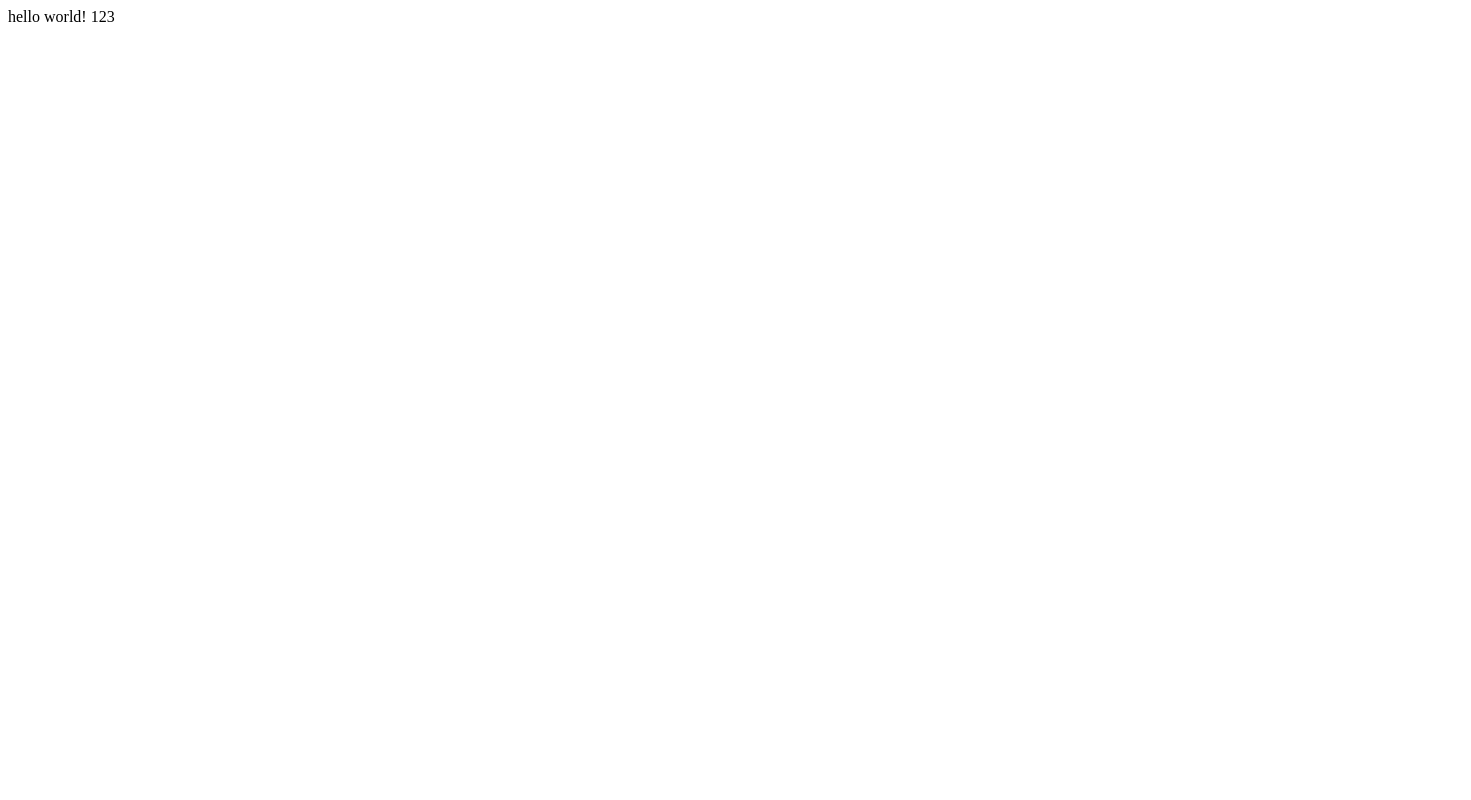
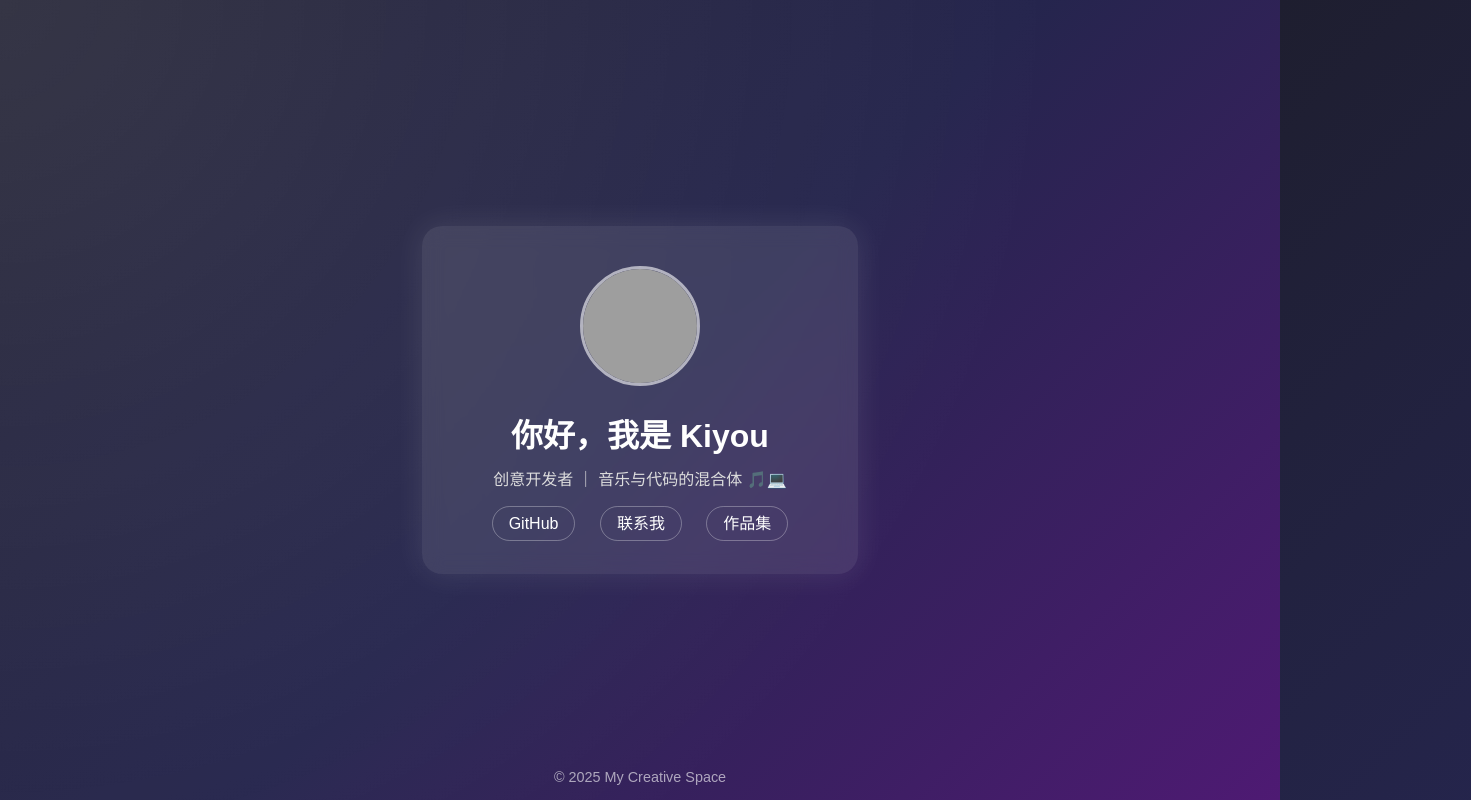
Before and after one commit to KUANG-JIAN-AI/KUANG-JIAN-AI.github.io, a plain HTML site: page index.html in a window 1280 px wide. Shown: the top 800 px of the page, 1471 px wide, since content can reach past the window. Drawn offline with Linux system fonts and the light colour scheme; grey boxes are pictures that could not be loaded.

Commit message:
Update index.html
测试

```diff
--- a/index.html
+++ b/index.html
@@ -1,2 +1,117 @@
-hello world!
-123
+<!DOCTYPE html>
+<html lang="zh">
+<head>
+  <meta charset="UTF-8">
+  <meta name="viewport" content="width=device-width, initial-scale=1.0">
+  <title>KUANG JIAN</title>
+  <style>
+    * {
+      margin: 0;
+      padding: 0;
+      box-sizing: border-box;
+    }
+    body {
+      height: 100vh;
+      overflow: hidden;
+      display: flex;
+      justify-content: center;
+      align-items: center;
+      background: linear-gradient(135deg, #1e1e2f, #25254d, #4e1a73);
+      color: #fff;
+      font-family: 'Poppins', sans-serif;
+      position: relative;
+    }
+    /* 背景流光 */
+    .gradient-bg {
+      position: absolute;
+      width: 200%;
+      height: 200%;
+      background: radial-gradient(circle at 50% 50%, rgba(255,255,255,0.1), transparent 70%);
+      animation: flow 8s infinite linear;
+    }
+    @keyframes flow {
+      0% { transform: translate(-25%, -25%) rotate(0deg); }
+      100% { transform: translate(-25%, -25%) rotate(360deg); }
+    }
+
+    /* 内容盒子 */
+    .card {
+      z-index: 2;
+      background: rgba(255, 255, 255, 0.1);
+      padding: 40px 60px;
+      border-radius: 20px;
+      box-shadow: 0 0 30px rgba(255,255,255,0.1);
+      text-align: center;
+      backdrop-filter: blur(10px);
+      animation: fadeIn 1.5s ease;
+    }
+    @keyframes fadeIn {
+      from { opacity: 0; transform: translateY(30px); }
+      to { opacity: 1; transform: translateY(0); }
+    }
+
+    .avatar {
+      width: 120px;
+      height: 120px;
+      border-radius: 50%;
+      margin-bottom: 20px;
+      border: 3px solid rgba(255,255,255,0.6);
+    }
+
+    h1 {
+      font-size: 2rem;
+      margin-bottom: 10px;
+    }
+
+    p {
+      font-size: 1rem;
+      color: #ddd;
+      margin-bottom: 20px;
+    }
+
+    .links a {
+      margin: 0 10px;
+      padding: 8px 16px;
+      border-radius: 30px;
+      text-decoration: none;
+      color: #fff;
+      border: 1px solid rgba(255,255,255,0.3);
+      transition: all 0.3s;
+    }
+
+    .links a:hover {
+      background: rgba(255,255,255,0.2);
+      transform: scale(1.05);
+    }
+
+    footer {
+      position: absolute;
+      bottom: 15px;
+      font-size: 0.9rem;
+      opacity: 0.6;
+    }
+  </style>
+</head>
+<body>
+  <div class="gradient-bg"></div>
+  <div class="card">
+    <img src="https://avatars.githubusercontent.com/u/9919?v=4" alt="Avatar" class="avatar">
+    <h1>你好，我是 Kiyou</h1>
+    <p>创意开发者 ｜ 音乐与代码的混合体 🎵💻</p>
+    <div class="links">
+      <a href="https://github.com/你的用户名" target="_blank">GitHub</a>
+      <a href="mailto:you@example.com">联系我</a>
+      <a href="#projects">作品集</a>
+    </div>
+  </div>
+  <footer>© 2025 My Creative Space</footer>
+
+  <script>
+    // 鼠标流光效果
+    document.addEventListener('mousemove', e => {
+      const bg = document.querySelector('.gradient-bg');
+      bg.style.background = `radial-gradient(circle at ${e.pageX/innerWidth*100}% ${e.pageY/innerHeight*100}%, rgba(255,255,255,0.1), transparent 70%)`;
+    });
+  </script>
+</body>
+</html>
```
